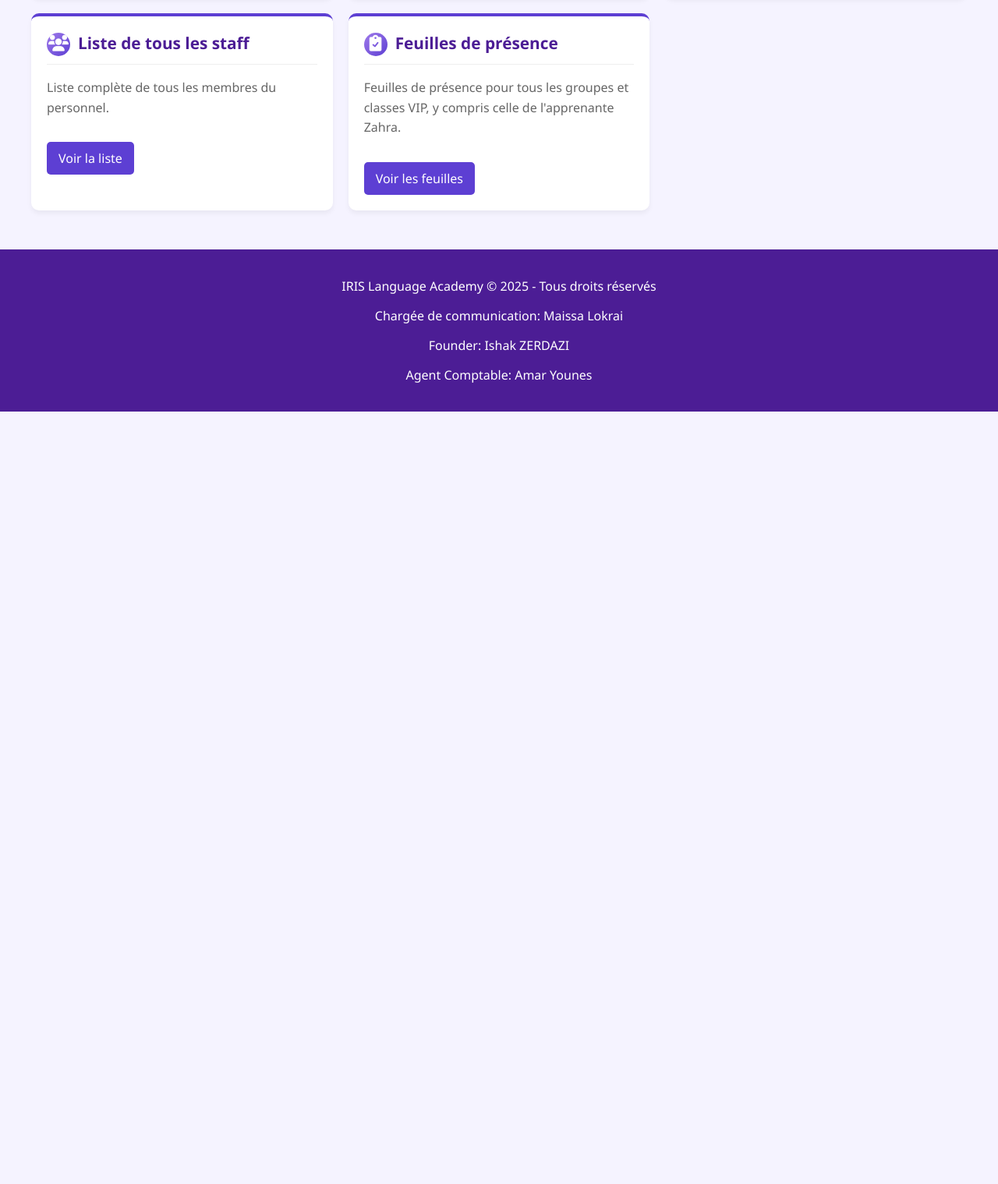
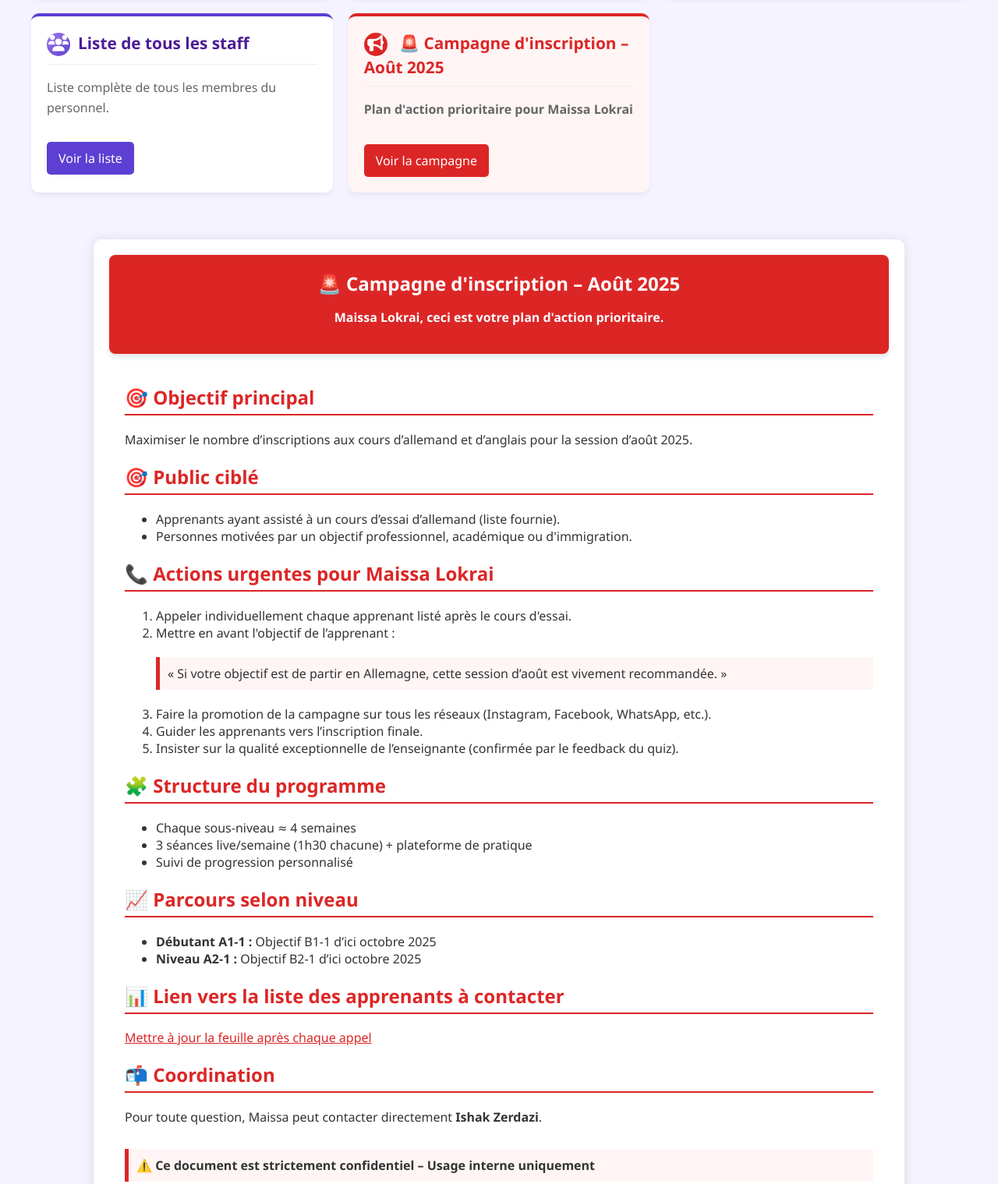
Before and after one commit to irisacademy-dz/gestion, a plain HTML site: page index.html in a window 1280 px wide. Shown: the part 643-2162 px from the top of the page at 78% size. Before the commit the page ends 1171 px from the top, so only its background shows below. Drawn offline with Linux system fonts and the light colour scheme.

Commit message:
Update index.html

```diff
--- a/index.html
+++ b/index.html
@@ -1,8 +1,8 @@
 <!DOCTYPE html>
 <html lang="fr">
 <head>
-    <meta charset="UTF-8">
-    <meta name="viewport" content="width=device-width, initial-scale=1.0">
+    <meta charset="UTF-8" />
+    <meta name="viewport" content="width=device-width, initial-scale=1" />
     <title>IRIS Language Academy - Management</title>
     <style>
         :root {
@@ -11,7 +11,7 @@
             --iris-dark: #4C1D95;
             --iris-petal: linear-gradient(135deg, #9F7AEA 0%, #5D3FD3 100%);
             --accounting-red: #DC2626;
-            --accounting-light: #FECACA;
+            --accounting-light: #FFF5F5;
         }
 
         body {
@@ -64,11 +64,12 @@
             box-shadow: 0 4px 6px rgba(0,0,0,0.05);
             transition: transform 0.3s ease, box-shadow 0.3s ease;
             border-top: 4px solid var(--iris-purple);
+            cursor: pointer;
         }
 
         .card.accounting {
             border-top: 4px solid var(--accounting-red);
-            background-color: #FFF5F5;
+            background-color: var(--accounting-light);
         }
 
         .card.accounting h2 {
@@ -147,7 +148,10 @@
             }
         }
     </style>
-    <link rel="stylesheet" href="https://cdnjs.cloudflare.com/ajax/libs/font-awesome/6.0.0-beta3/css/all.min.css">
+    <link
+        rel="stylesheet"
+        href="https://cdnjs.cloudflare.com/ajax/libs/font-awesome/6.0.0-beta3/css/all.min.css"
+    />
 </head>
 <body>
     <header>
@@ -158,9 +162,12 @@
     </header>
 
     <div class="container">
-        <!-- Accounting Section - NEW -->
+        <!-- Accounting Section -->
         <div class="card accounting">
-            <h2><span class="iris-icon accounting-icon"><i class="fas fa-file-invoice-dollar"></i></span>Agence comptable</h2>
+            <h2>
+                <span class="iris-icon accounting-icon"><i class="fas fa-file-invoice-dollar"></i></span>
+                Agence comptable
+            </h2>
             <p><strong>Section critique :</strong> Maissa doit mettre à jour les preuves de paiement reçues instantanément ici.</p>
             <a href="https://docs.google.com/forms/d/1WsNKB6GAwauSet_gkCLwsOyHLvhBY1CIgJM9zuHCcJo/edit" class="btn" target="_blank">Accéder au formulaire</a>
         </div>
@@ -204,24 +211,77 @@
         <div class="card">
             <h2><span class="iris-icon"><i class="fas fa-users"></i></span>Liste de tous les staff</h2>
             <p>Liste complète de tous les membres du personnel.</p>
-            <a href="https://docs.google.com/spreadsheets/d/1b5aq1vVKzNvmUWiqzctEWDetPACBgdqjOYTMuuYJiB4/edit?resourcekey=&gid=484931985#gid=484931985" class="btn" target="_blank">Voir la liste</a>
+            <a href="https://docs.google.com/spreadsheets/d/1JkMDuGLmD9-7iMvg5VTIbfFtVxxJdd8rfk7v0Kl_TGw/edit#gid=2144060562" class="btn" target="_blank">Voir la liste</a>
         </div>
 
-        <!-- Attendance Section -->
-        <div class="card">
-            <h2><span class="iris-icon"><i class="fas fa-clipboard-check"></i></span>Feuilles de présence</h2>
-            <p>Feuilles de présence pour tous les groupes et classes VIP, y compris celle de l'apprenante Zahra.</p>
-            <a href="https://docs.google.com/document/d/1OfiQrUfksjoJQW1suTQTbIqlsIp04vKFd2Qba7USO0E/edit?tab=t.0" class="btn" target="_blank">Voir les feuilles</a>
+        <!-- Nouvelle Carte: Campagne d'inscription – Août 2025 -->
+        <div class="card accounting" onclick="window.location.href='#campagne';" title="Voir la Campagne d'inscription Août 2025">
+            <h2>
+                <span class="iris-icon accounting-icon"><i class="fas fa-bullhorn"></i></span>
+                🚨 Campagne d'inscription – Août 2025
+            </h2>
+            <p><strong>Plan d'action prioritaire pour Maissa Lokrai</strong></p>
+            <a href="#campagne" class="btn">Voir la campagne</a>
         </div>
     </div>
 
+    <!-- Section détaillée de la Campagne, cachée par défaut -->
+    <section id="campagne" style="max-width: 1000px; margin: 40px auto; padding: 20px; background: white; border-radius: 10px; box-shadow: 0 0 15px rgba(0,0,0,0.1);">
+        <header style="background: var(--accounting-red); color: white; padding: 20px; border-radius: 8px;">
+            <h1>🚨 Campagne d'inscription – Août 2025</h1>
+            <p><strong>Maissa Lokrai, ceci est votre plan d'action prioritaire.</strong></p>
+        </header>
+
+        <article style="padding: 20px; color: #333;">
+            <h2 style="color: var(--accounting-red); border-bottom: 2px solid var(--accounting-red); padding-bottom: 5px;">🎯 Objectif principal</h2>
+            <p>Maximiser le nombre d’inscriptions aux cours d’allemand et d’anglais pour la session d’août 2025.</p>
+
+            <h2 style="color: var(--accounting-red); border-bottom: 2px solid var(--accounting-red); padding-bottom: 5px;">🎯 Public ciblé</h2>
+            <ul>
+                <li>Apprenants ayant assisté à un cours d’essai d’allemand (liste fournie).</li>
+                <li>Personnes motivées par un objectif professionnel, académique ou d'immigration.</li>
+            </ul>
+
+            <h2 style="color: var(--accounting-red); border-bottom: 2px solid var(--accounting-red); padding-bottom: 5px;">📞 Actions urgentes pour Maissa Lokrai</h2>
+            <ol>
+                <li>Appeler individuellement chaque apprenant listé après le cours d'essai.</li>
+                <li>Mettre en avant l'objectif de l’apprenant :
+                    <div style="background: #FFF5F5; padding: 10px; border-left: 5px solid #DC2626; margin: 20px 0;">
+                        « Si votre objectif est de partir en Allemagne, cette session d’août est vivement recommandée. »
+                    </div>
+                </li>
+                <li>Faire la promotion de la campagne sur tous les réseaux (Instagram, Facebook, WhatsApp, etc.).</li>
+                <li>Guider les apprenants vers l’inscription finale.</li>
+                <li>Insister sur la qualité exceptionnelle de l’enseignante (confirmée par le feedback du quiz).</li>
+            </ol>
+
+            <h2 style="color: var(--accounting-red); border-bottom: 2px solid var(--accounting-red); padding-bottom: 5px;">🧩 Structure du programme</h2>
+            <ul>
+                <li>Chaque sous-niveau ≈ 4 semaines</li>
+                <li>3 séances live/semaine (1h30 chacune) + plateforme de pratique</li>
+                <li>Suivi de progression personnalisé</li>
+            </ul>
+
+            <h2 style="color: var(--accounting-red); border-bottom: 2px solid var(--accounting-red); padding-bottom: 5px;">📈 Parcours selon niveau</h2>
+            <ul>
+                <li><strong>Débutant A1-1 :</strong> Objectif B1-1 d’ici octobre 2025</li>
+                <li><strong>Niveau A2-1 :</strong> Objectif B2-1 d’ici octobre 2025</li>
+            </ul>
+
+            <h2 style="color: var(--accounting-red); border-bottom: 2px solid var(--accounting-red); padding-bottom: 5px;">📊 Lien vers la liste des apprenants à contacter</h2>
+            <p><a href="https://docs.google.com/spreadsheets/d/1IPIAflHmoTBTwj_1mzfIm1-rx4qhxqCY5--bto3cE5c/edit" target="_blank" style="color: var(--accounting-red); text-decoration: underline;">Mettre à jour la feuille après chaque appel</a></p>
+
+            <h2 style="color: var(--accounting-red); border-bottom: 2px solid var(--accounting-red); padding-bottom: 5px;">📬 Coordination</h2>
+            <p>Pour toute question, Maissa peut contacter directement <strong>Ishak Zerdazi</strong>.</p>
+
+            <div style="background: #FFF5F5; padding: 10px; border-left: 5px solid #DC2626; margin-top: 30px; font-weight: bold;">
+                ⚠️ Ce document est strictement confidentiel – Usage interne uniquement
+            </div>
+        </article>
+    </section>
+
     <footer>
-        <p>IRIS Language Academy &copy; 2025 - Tous droits réservés</p>
-        <p>Chargée de communication: Maissa Lokrai</p>
-        <p>Founder: Ishak ZERDAZI</p>
-        <p>Agent Comptable: Amar Younes</p>
-
-
+        IRIS Language Academy Management &copy; 2025
     </footer>
 </body>
 </html>
```
